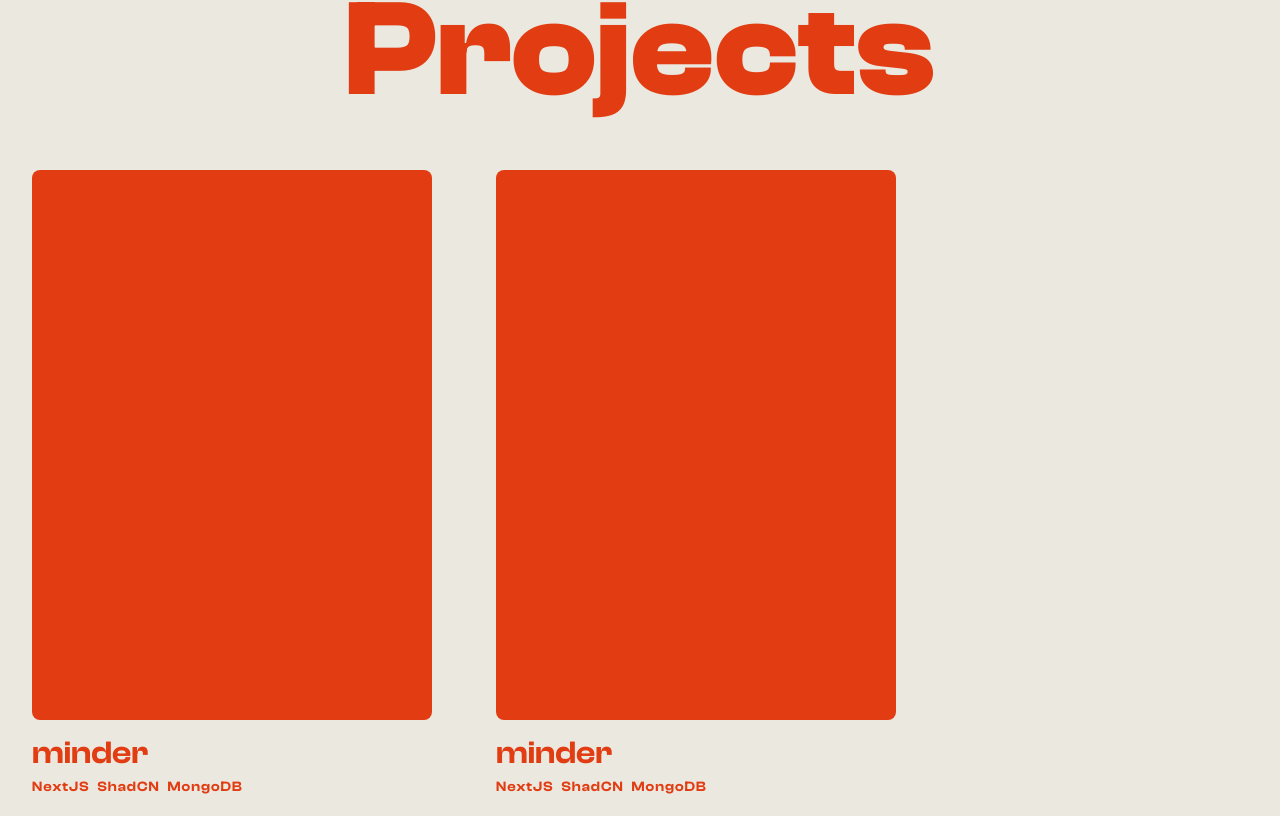
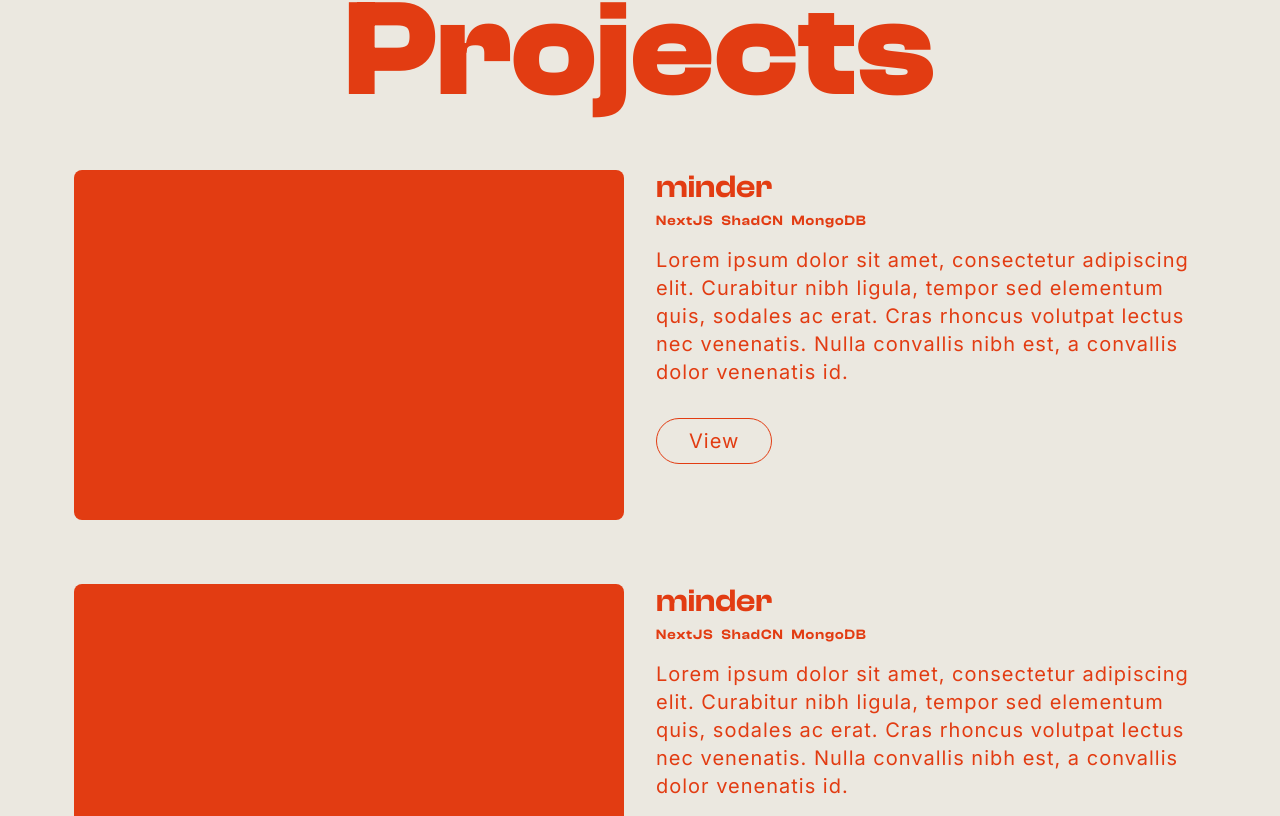
Before and after one commit to michaelcanonizado/michaelcanonizado, a Next.js app: page / in a window 1280 px wide. Shown: the part 1865-2681 px from the top of the page. Built offline with nearby package versions, Linux system fonts and the light colour scheme.

Commit message:
feat: revamp <Project/> layout

```diff
--- a/src/app/_sections/projects.tsx
+++ b/src/app/_sections/projects.tsx
@@ -9,9 +9,11 @@ import {
 
 const Project = () => {
   return (
-    <div className='flex w-[400px] flex-col gap-md'>
-      <div className='h-[550px] w-full rounded-lg bg-foreground' />
-      <div className='w-full shrink'>
+    <div className='grid grid-cols-2 gap-lg'>
+      <div className='flex flex-row justify-end'>
+        <div className='h-[350px] w-[550px] rounded-lg bg-foreground' />
+      </div>
+      <div className='w-full max-w-[550px] shrink'>
         <div className='mb-sm flex items-center justify-start'>
           <TextHeading>minder</TextHeading>
         </div>
@@ -20,12 +22,17 @@ const Project = () => {
           <TextSub className='font-semibold'>ShadCN</TextSub>
           <TextSub className='font-semibold'>MongoDB</TextSub>
         </div>
-        <div className='flex items-center justify-end'>
+        <div className='mb-lg flex items-center justify-end'>
           <TextBody>
             Lorem ipsum dolor sit amet, consectetur adipiscing elit. Curabitur
             nibh ligula, tempor sed elementum quis, sodales ac erat. Cras
             rhoncus volutpat lectus nec venenatis. Nulla convallis nibh est, a
             convallis dolor venenatis id.
+          </TextBody>
+        </div>
+        <div className='group w-fit rounded-full border px-lg py-sm hover:cursor-pointer hover:bg-foreground'>
+          <TextBody className='group-hover:text-foreground-secondary'>
+            View
           </TextBody>
         </div>
       </div>
@@ -41,7 +48,7 @@ const Projects = ({ className }: ComponentBaseProps) => {
       <div className=''>
         <TextDisplay className='text-center'>Projects</TextDisplay>
       </div>
-      <div className='flex flex-row flex-wrap gap-xl'>
+      <div className='flex flex-col gap-xl'>
         <Project />
         <Project />
         <Project />
```
